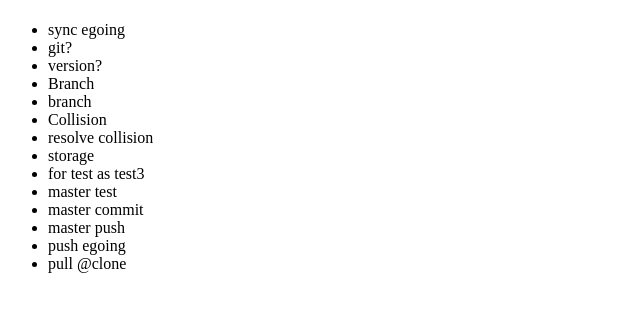
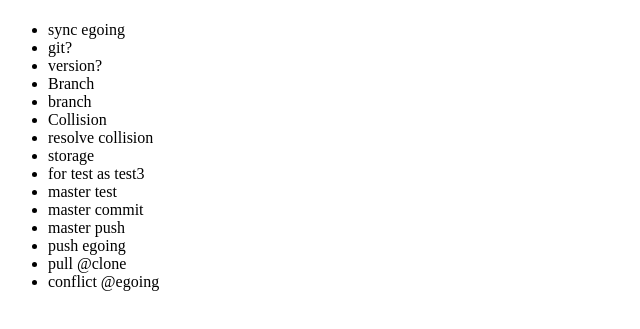
Before and after one commit to JeongMyeongSeok/open_tutorials_git, a plain HTML site: page index.html in a window 1280 px wide. Shown: the part 85-414 px from the top of the page, without its empty margins (0-640 px from the left). Drawn offline with Linux system fonts and the light colour scheme.

Commit message:
@egoing add conflict

```diff
--- a/index.html
+++ b/index.html
@@ -25,6 +25,8 @@
 
 			<li>push egoing</li>
 			<li>pull @clone</li>
+
+			<li>conflict @egoing</li>
 		</ul>
 	</body>
 </html>
```
